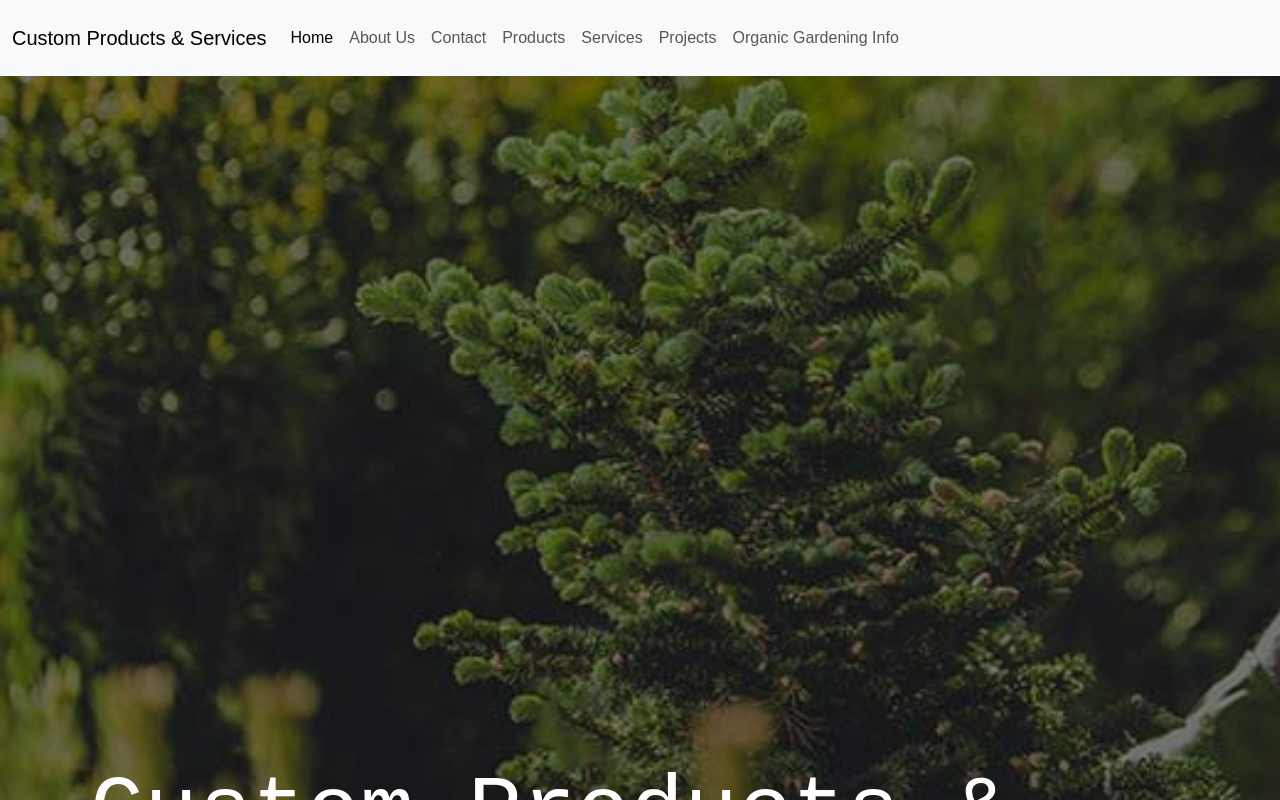
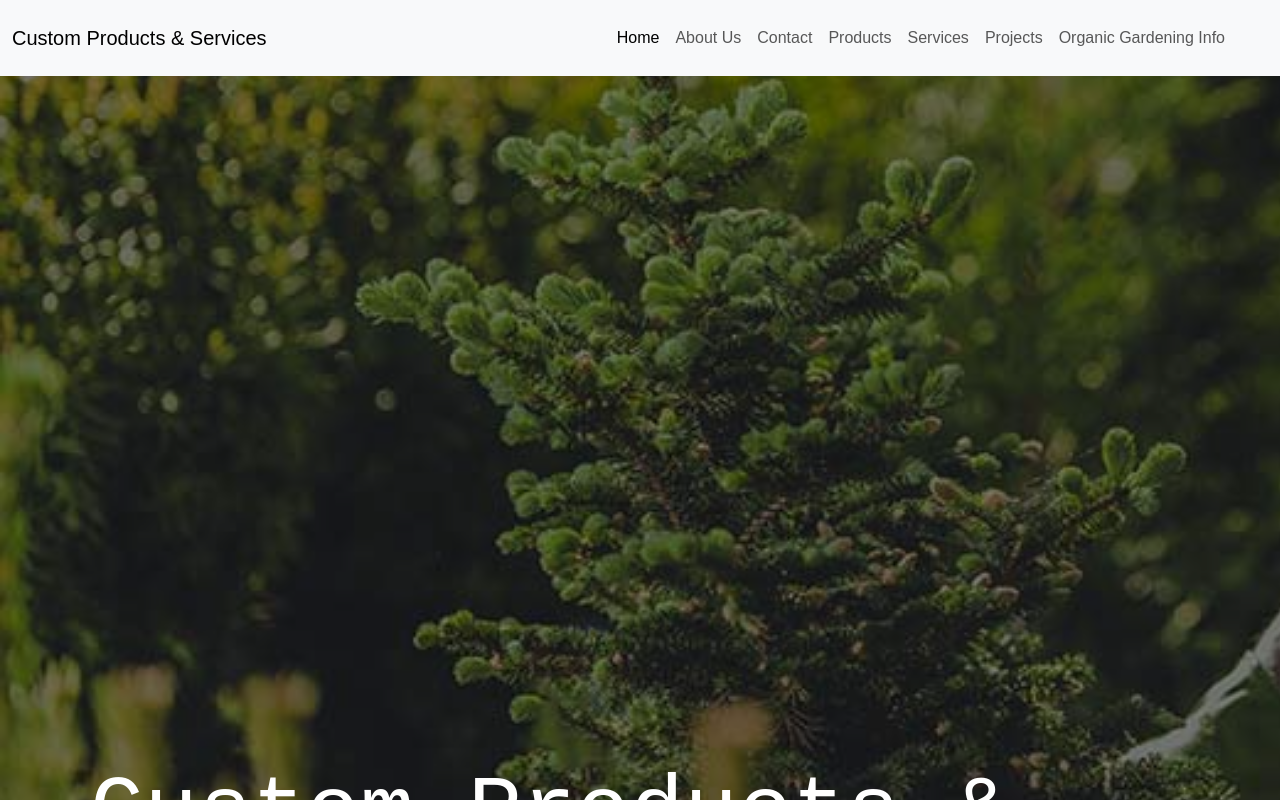
Before and after one commit to MikeAtwood/custom-products, a React (Vite) app: page /products in a window 1280 px wide. Shown: the top 800 px of the page. Built offline with nearby package versions, Linux system fonts and the light colour scheme.

Commit message:
styled navbar-nav css

```diff
--- a/src/App.css
+++ b/src/App.css
@@ -20,6 +20,12 @@ nav.navbar {
   top: 0;
   z-index: 9999;
   transition:  0.32s ease-in-out;
+}
+
+.navbar-nav {
+  display: flex;
+  justify-content: flex-end;
+  padding-right: 35px;
 }
 
 .hero-container {
--- a/src/components/Navbar.jsx
+++ b/src/components/Navbar.jsx
@@ -17,7 +17,7 @@ const Navbar = () => {
           <span className="navbar-toggler-icon"></span>
         </button>
         <div className="collapse navbar-collapse" id="navbarNavAltMarkup">
-          <div className="navbar-nav">
+          <div className="navbar-nav ms-auto">
             <a className="nav-link active" aria-current="page" href="/home">Home</a>
             <a className="nav-link" href="/about">About Us</a>
             <a className="nav-link" href="/contact">Contact</a>
```
